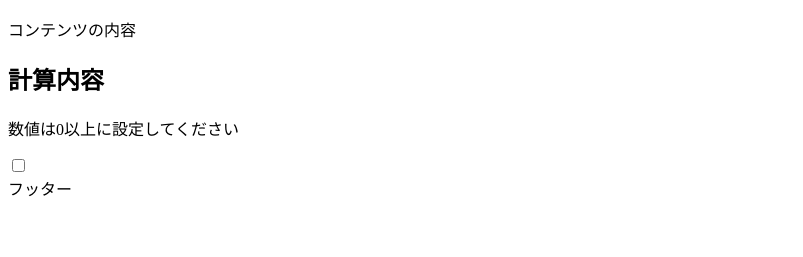
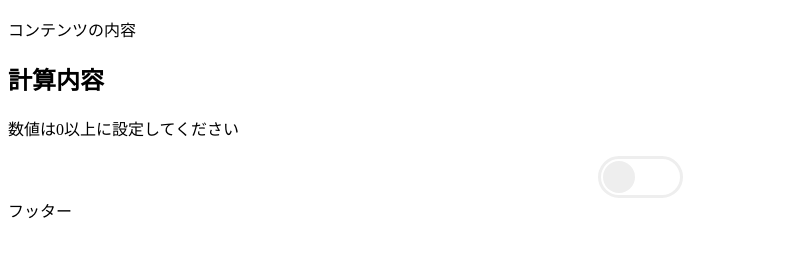
Before and after one commit to minikumachan/tensura, a plain HTML site: page Keisan.html in a window 1280 px wide. Shown: the part 339-596 px from the top of the page, without its empty margins (0-803 px from the left). Drawn offline with Linux system fonts and the light colour scheme.

Commit message:
Update Keisan.html

```diff
--- a/Keisan.html
+++ b/Keisan.html
@@ -4,6 +4,8 @@
     <meta charset="utf-8">
     <meta name="viewport" content="width=device-width, initial-scale=1">
     <title>まおりゅうダメージ計算機</title>
+    <link rel="stylesheet" type="text/css" href="style.css">
+    <script src="sketch.js"></script>
 </head>
 <body>
     <header>
```
